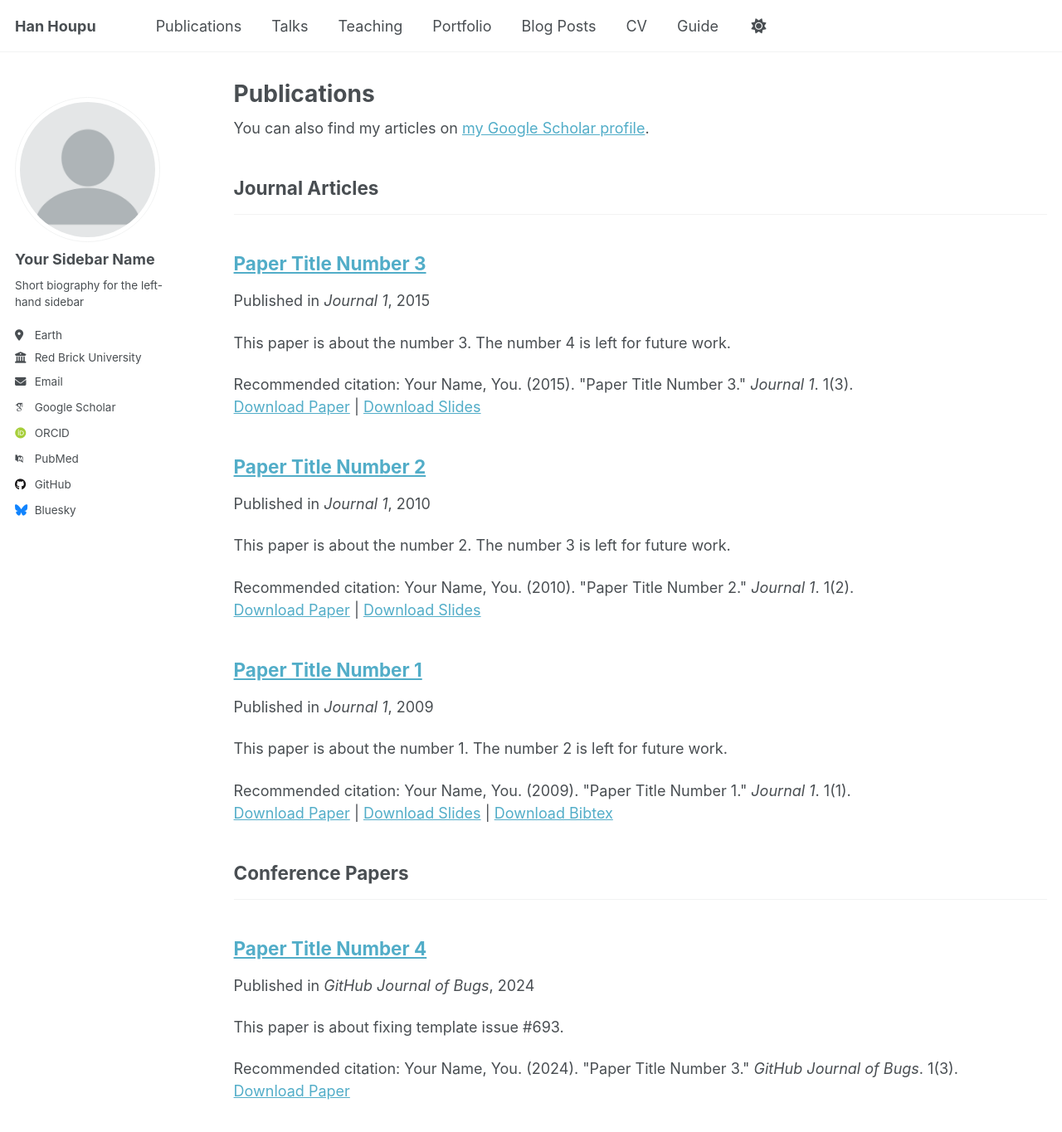
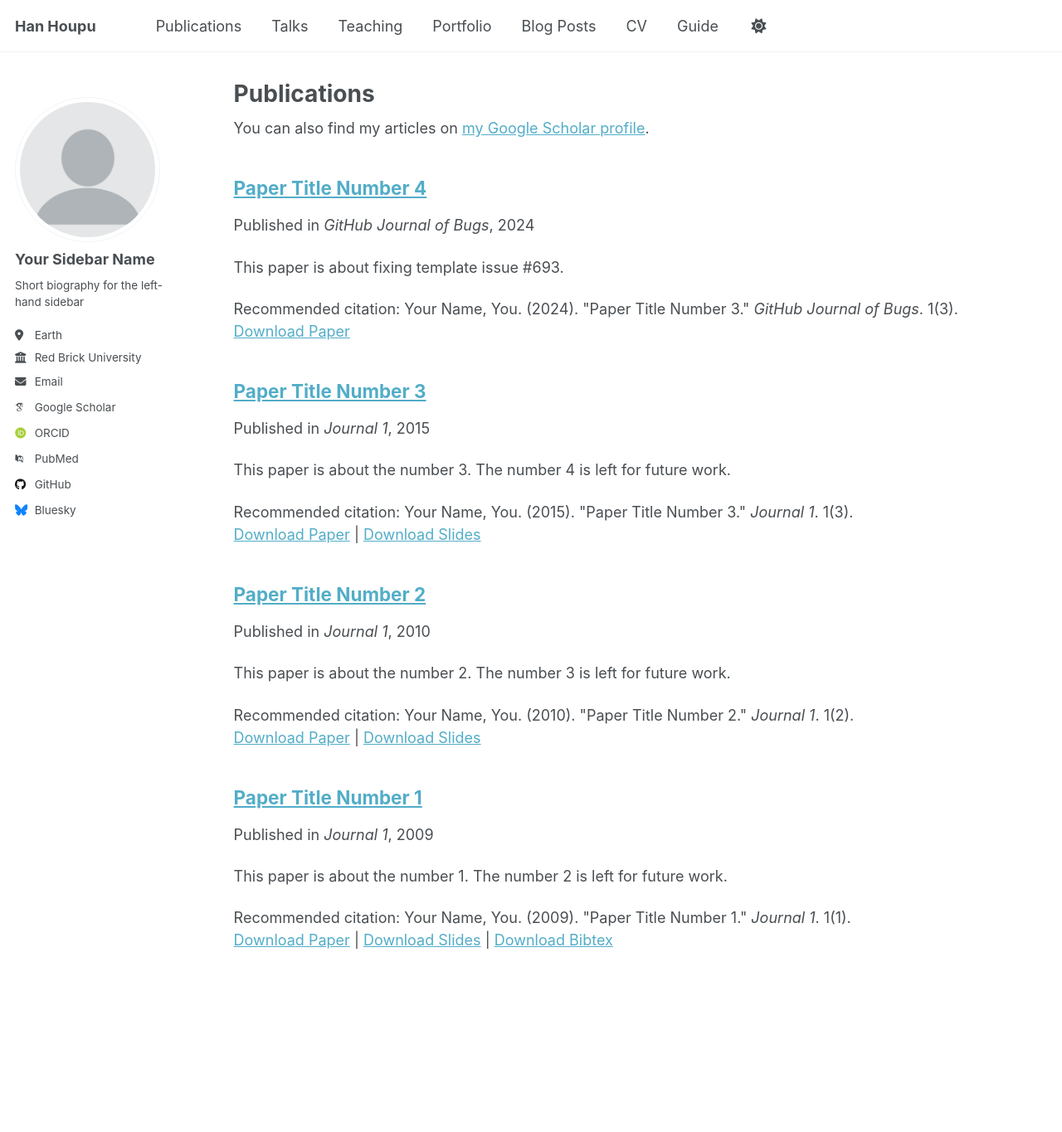
Before and after one commit to HanHoupu/hanhoupu.github.io, a Jekyll site: the page built from _pages/publications.html, in a window 1280 px wide and 1400 px high. Shown: the top 1365 px of the window at 83% size. Built offline with Jekyll 4.4.1, drawn with Linux system fonts in a browser that asks for light colours; some web fonts are replaced; some of the changed lines change nothing that is shown.

Commit message:
Update _config.yml

```diff
--- a/_config.yml
+++ b/_config.yml
@@ -15,7 +15,7 @@
 description              : &description "Physics graduate transitioning into the AI field."
 url                      : https://hanhoupu.github.io # the base hostname & protocol for your site e.g. "https://[your GitHub username].github.io" or if you already have some other page hosted on Github then use "https://[your GitHub username].github.io/[Your Repo Name]"
 baseurl                  : "" # the subpath of your site, e.g. "/blog"
-repository               : "academicpages/academicpages.github.io"
+repository               : "https://github.com/HanHoupu"
 
 # Site Author - The following control what appear as part of the author content on the side bar.
 #               If a field is blank the icon and link will not appear, otherwise it will be shown.
@@ -29,16 +29,16 @@
   location         : "Earth"
   employer         : "Red Brick University"
   uri              : # URL
-  email            : "none@example.org"
+  email            : "hanhoupu@msu.edu"
 
   # Academic websites
   academia         : # URL
   arxiv            : # URL - Update with the correct link to your profile
-  googlescholar    : "https://scholar.google.com/citations?user=PS_CX0AAAAAJ"
+  googlescholar    : ""
   impactstory      : # URL
-  orcid            : "http://orcid.org/yourorcidurl"
+  orcid            : ""
   semantic         : # URL
-  pubmed           : "https://www.ncbi.nlm.nih.gov/pubmed/?term=john+snow"
+  pubmed           : ""
   researchgate     : # URL
   scopus           : # URL
 
@@ -46,7 +46,7 @@
   bitbucket        : # Username - Update with your username on the site
   codepen          : # Username
   dribbble         : # Username
-  github           : "academicpages"
+  github           : "hanhoupu"
   kaggle           : # Username
   stackoverflow    : # User number or user number and name (i.e., use "1" or "1/jeff-atwood")
 
@@ -77,13 +77,13 @@
   zhihu            : # Username
 
 # Publication Category - The following the list of publication categories and their headings
-publication_category:
-  books:
-    title: 'Books'
-  manuscripts:
-    title: 'Journal Articles'
-  conferences:
-    title: 'Conference Papers'
+#publication_category:
+#  books:
+#    title: 'Books'
+#  manuscripts:
+#    title: 'Journal Articles'
+#  conferences:
+#    title: 'Conference Papers'
 
 # Site Settings
 teaser                   :  # filename of teaser fallback teaser image placed in /images/, .e.g. "500x300.png"
```
